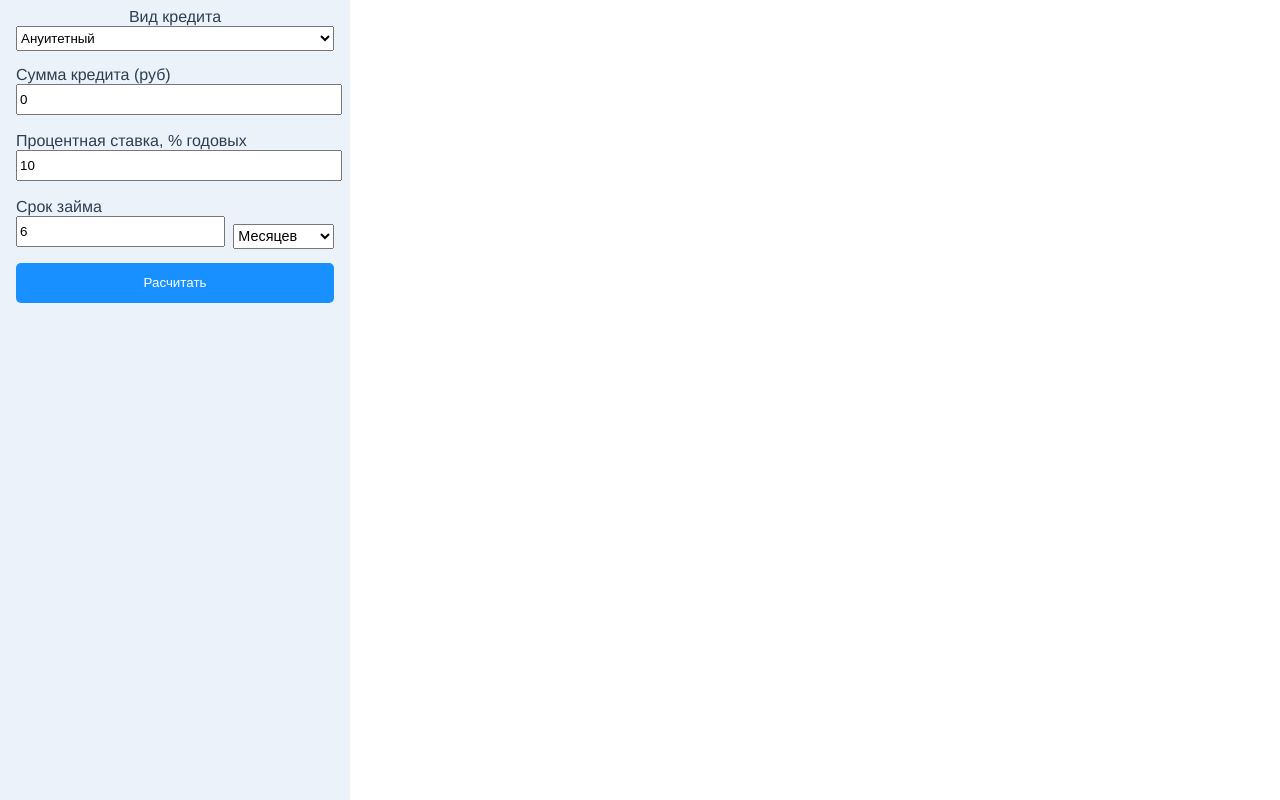
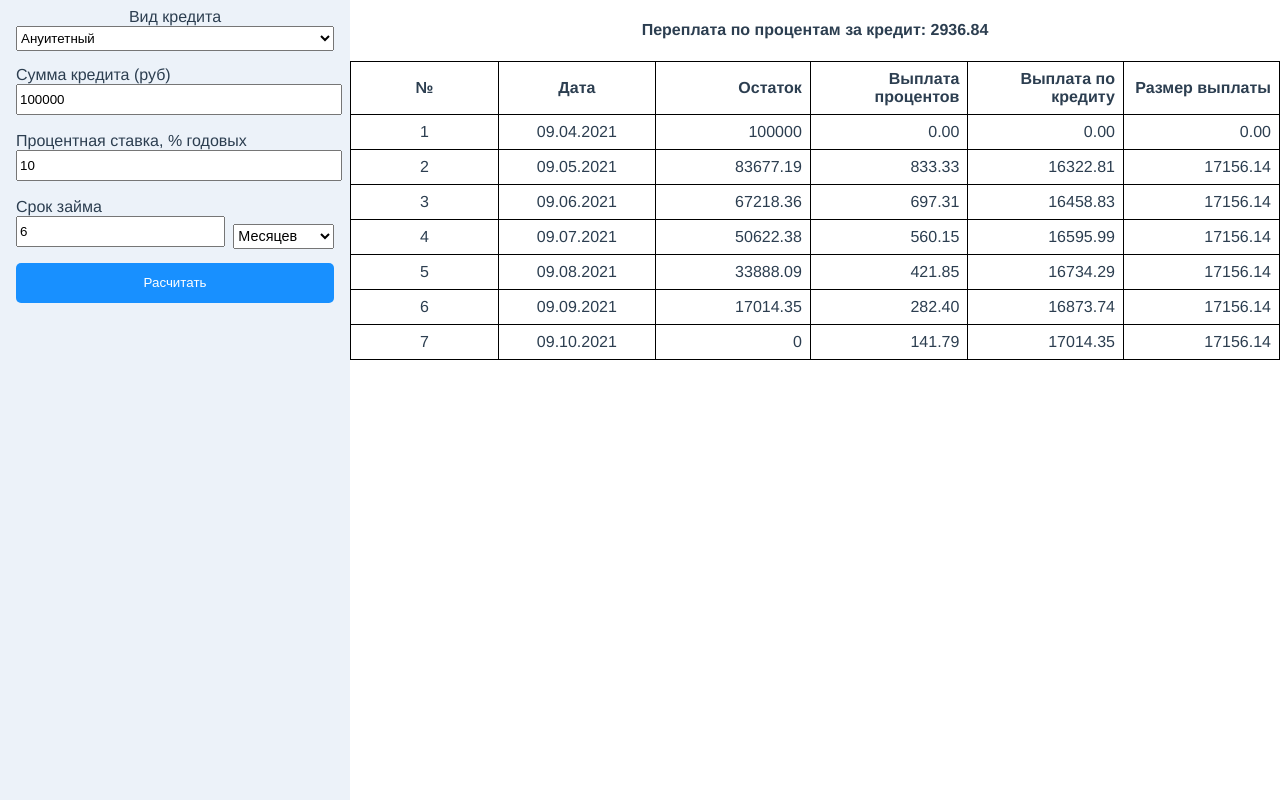
Before and after one commit to ruslan-khamitov/credit-calculator, a Vue app: page / in a window 1280 px wide. Both pictures are taken after a click on the button "Расчитать". Built offline with nearby package versions, Linux system fonts and the light colour scheme.

Commit message:
add CreditPayments vue component
fix AnnuitetCredit accuracy

```diff
--- a/src/App.vue
+++ b/src/App.vue
@@ -1,15 +1,34 @@
 <template>
-  <credit-params class="credit-params" />
+  <credit-params
+    class="credit-params"
+    @update-payments="setPayments"
+  />
+  <credit-payments
+    :payments="payments"
+  />
 </template>
 
 <script lang="ts">
 import { defineComponent } from 'vue'
 import CreditParams from './components/CreditParams.vue'
+import CreditPayments from './components/CreditPayments.vue';
+import { CreditPayment } from './logic/CreditPayment';
 
 export default defineComponent({
   name: 'App',
   components: {
-    CreditParams
+    CreditParams,
+    CreditPayments
+  },
+  data() {
+    return {
+      payments: null,
+    }
+  },
+  methods: {
+    setPayments(payments: CreditPayment) {
+      this.payments = payments;
+    }
   }
 })
 </script>
--- a/src/components/BaseInput.vue
+++ b/src/components/BaseInput.vue
@@ -6,7 +6,7 @@
       :id="id"
       :value="modelValue"
       v-bind="$attrs"
-      @input="$emit('update:modelValue', $event.target.value)"
+      @input="input"
     >
   </div>
 </template>
@@ -37,6 +37,14 @@ export default defineComponent({
       type: [String, Number],
       default: '',
     }
+  },
+  methods: {
+    input(e: InputEvent) {
+      const value = this.type === "number"
+        ? parseFloat(e.target.value)
+        : e.target.value;
+      this.$emit('update:modelValue', value);
+    }
   }
 })
 </script>
--- a/src/components/CreditParams.vue
+++ b/src/components/CreditParams.vue
@@ -32,7 +32,10 @@
         <option value="months">Месяцев</option>
       </select>
     </div>
-    <button class="credit-params__calculate-button">
+    <button
+      class="credit-params__calculate-button"
+      @click="calculate"
+    >
       Расчитать
     </button>
   </section>
@@ -40,6 +43,8 @@
 
 <script lang="ts">
 import { defineComponent } from 'vue';
+import AnnuitetCredit from '../logic/AnnuitetCredit';
+import DifferentialCredit from '../logic/DifferentialCredit';
 import BaseInput from './BaseInput.vue';
 
 export default defineComponent({
@@ -49,13 +54,35 @@ export default defineComponent({
   },
   data() {
     return {
-      loanAmount: 0,
+      loanAmount: 100000,
       loanInterestRate: 10,
       termType: "months",
       loanTerm: 6,
       creditType: 'anuitet'
     }
   },
+  computed: {
+    getMonths() {
+      if (this.termType === "months") return this.loanTerm;
+      return this.loanTerm * 12;
+    }
+  },
+  methods: {
+    calculate() {
+      const CreditClass = this.creditType === 'anuitet'
+        ? AnnuitetCredit
+        : DifferentialCredit;
+      const credit = new CreditClass(
+        this.loanInterestRate,
+        this.loanAmount,
+        this.getMonths,
+        new Date(),
+      );
+
+      const payments = credit.calculate();
+      this.$emit('update-payments', payments)
+    }
+  }
 })
 </script>
 
--- /dev/null
+++ b/src/components/CreditPayments.vue
@@ -0,0 +1,76 @@
+<template>
+  <div v-if="payments != null">
+    <h4>
+      Переплата по процентам за кредит: {{ payments.totalInterestPaymentAmount.toFixed(2) }}
+    </h4>
+    <table class="credit-payments__table">
+      <thead>
+        <tr>
+          <th width="150px">№</th>
+          <th width="150px">Дата</th>
+          <th class="right-align" width="150px">Остаток</th>
+          <th class="right-align" width="150px">Выплата процентов</th>
+          <th class="right-align" width="150px">Выплата по кредиту</th>
+          <th class="right-align" width="150px">Размер выплаты</th>
+        </tr>
+      </thead>
+      <tbody>
+        <tr
+          v-for="(payment, index) in payments?.payments"
+          :key="index"
+        >
+          <td>{{ index + 1 }}</td>
+          <td>{{ getDate(payment.date) }}</td>
+          <td class="right-align">{{ Math.abs(payment.remainingAmount.toFixed(2)) }}</td>
+          <td class="right-align">{{ payment.interestPaymentAmount.toFixed(2) }}</td>
+          <td class="right-align">{{ payment.principalPaymentAmount.toFixed(2) }}</td>
+          <td class="right-align">{{ payment.totalPaymentAmount.toFixed(2) }}</td>
+        </tr>
+      </tbody>
+    </table>
+  </div>
+  <div v-else>
+    Настройте креди
+  </div>
+</template>
+
+<script lang="ts">
+import { defineComponent } from 'vue';
+
+export default defineComponent({
+  name: 'CreditPayments',
+  props: {
+    payments: {
+      type: Array,
+      default() {
+        return [];
+      }
+    }
+  },
+  methods: {
+    getDate(date: Date) {
+      const withZero = (num: number) => num < 10 ? `0${num}` : num;
+      const year = date.getFullYear();
+      const month = withZero(date.getMonth() + 1);
+      const day = withZero(date.getDate());
+      return `${day}.${month}.${year}`;
+    }
+  }
+})
+</script>
+
+
+<style>
+.credit-payments__table {
+  border-collapse: collapse;
+}
+
+.credit-payments__table :is(td, th) {
+  border: 1px solid black;
+  padding: 0.5em;
+}
+
+.right-align {
+  text-align: right;
+}
+</style>
--- a/src/logic/AnnuitetCredit.ts
+++ b/src/logic/AnnuitetCredit.ts
@@ -22,7 +22,6 @@ export default class AnnuitetCredit extends Credit {
   }
 
   private getPayments(monthlyPayment: number): CreditPayment[] {
-    const now = new Date();
     let remainingAmount = this.loanAmount; // 10000
     const payments: CreditPayment[] = [{
       date: this.loanDate,
@@ -40,8 +39,8 @@ export default class AnnuitetCredit extends Credit {
         date: this.getPaymentDate(i + 1),
         interestPaymentAmount,
         principalPaymentAmount,
-        remainingAmount,
-        totalPaymentAmount: Math.min(monthlyPayment, remainingAmount)
+        remainingAmount: remainingAmount,
+        totalPaymentAmount: monthlyPayment
       };
       payments.push(payment);
     }
@@ -50,8 +49,6 @@ export default class AnnuitetCredit extends Credit {
 
   private getMonthlyPaymentAmount() {
     const coef = (1 + this.monthlyInterestRate) ** this.loanTermInMonths;
-    return Math.round(
-      this.loanAmount * (this.monthlyInterestRate + (this.monthlyInterestRate/(coef - 1)))
-    );
+    return this.loanAmount * (this.monthlyInterestRate + (this.monthlyInterestRate / (coef - 1)))
   }
 }
```
